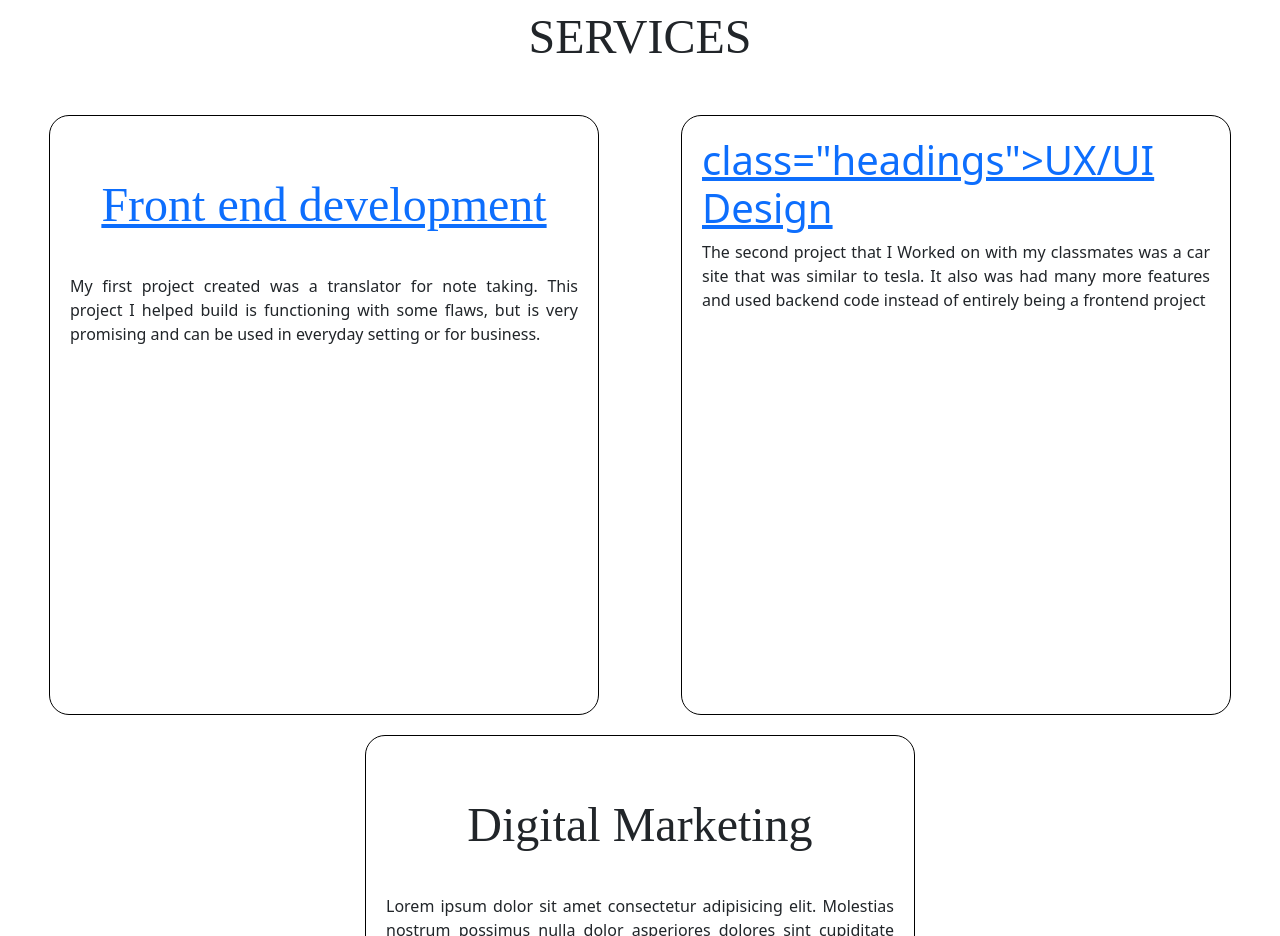
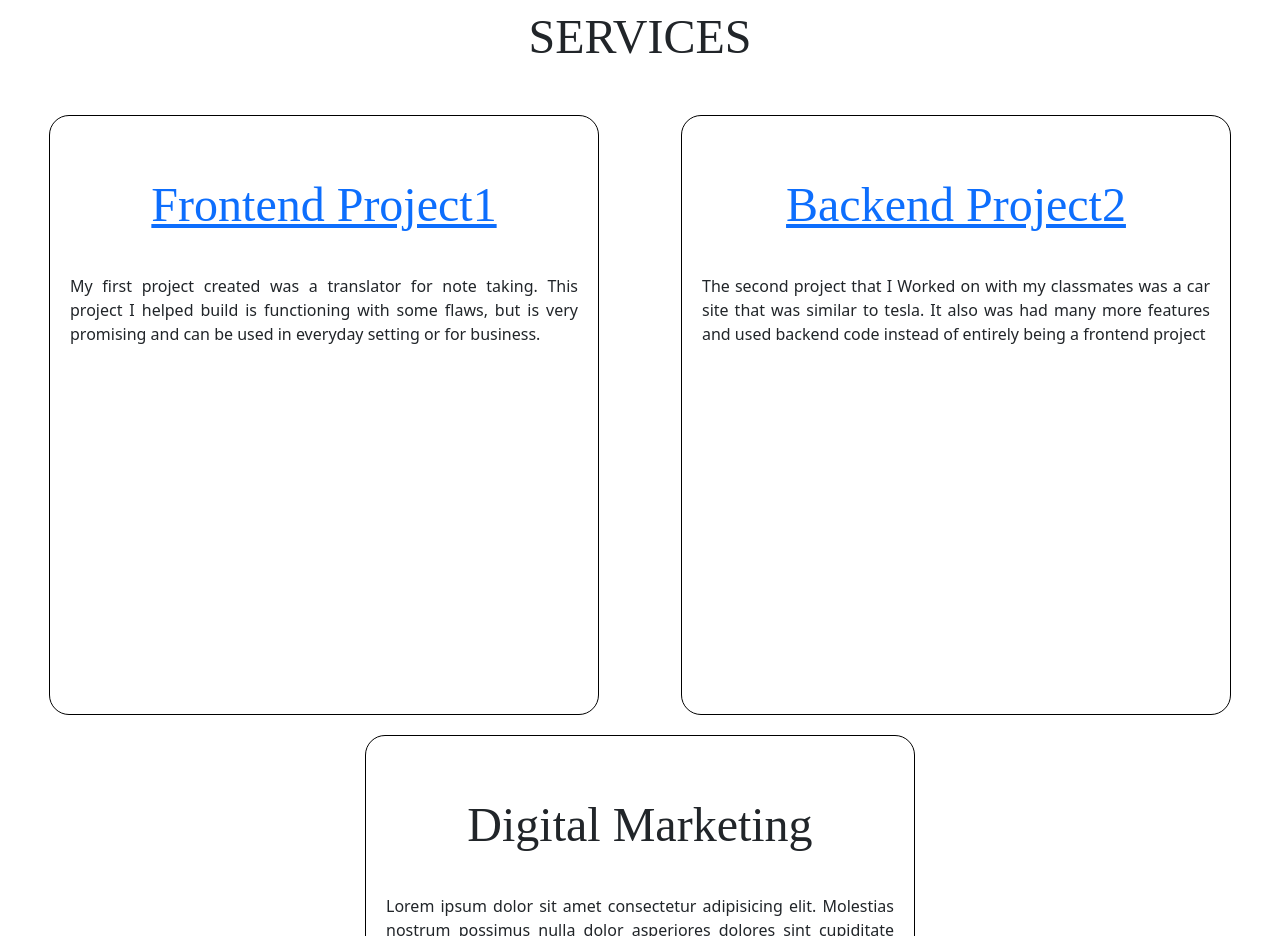
Before and after one commit to cbarnes1232/Porfolio, a plain HTML site: page assests/index.html in a window 1280 px wide. Shown: the part 3460-4396 px from the top of the page. Drawn offline with nearby package versions, Linux system fonts and the light colour scheme.

Commit message:
changed headings for projects 1 and 2

```diff
--- a/assests/index.html
+++ b/assests/index.html
@@ -59,15 +59,13 @@
         <div class="row">
             <div class="box">
                 <a href="https://baker-ling.github.io/osu_bcs_project1/index.html">
-                <h1 class="headings">Front end development</h1>
+                <h1 class="headings">Frontend Project1</h1>
             </a>
                 <p>My first project created was a translator for note taking. This project I helped build is functioning with some flaws, but is very promising and can be used in everyday setting or for business. </p>
             </div>
 
         <div class="box">
-            <a href="https://frozen-lake-03349.herokuapp.com/">
-                <h1> class="headings">UX/UI Design</h1>
-            </a>
+            <a href="https://frozen-lake-03349.herokuapp.com/"><h1 class= "headings">Backend Project2</h1></a>
 
                 <p>The second project that I Worked on with my classmates was a car site that was similar to tesla. It also was had many more features and used backend code instead of entirely being a frontend project</p>
 
```
